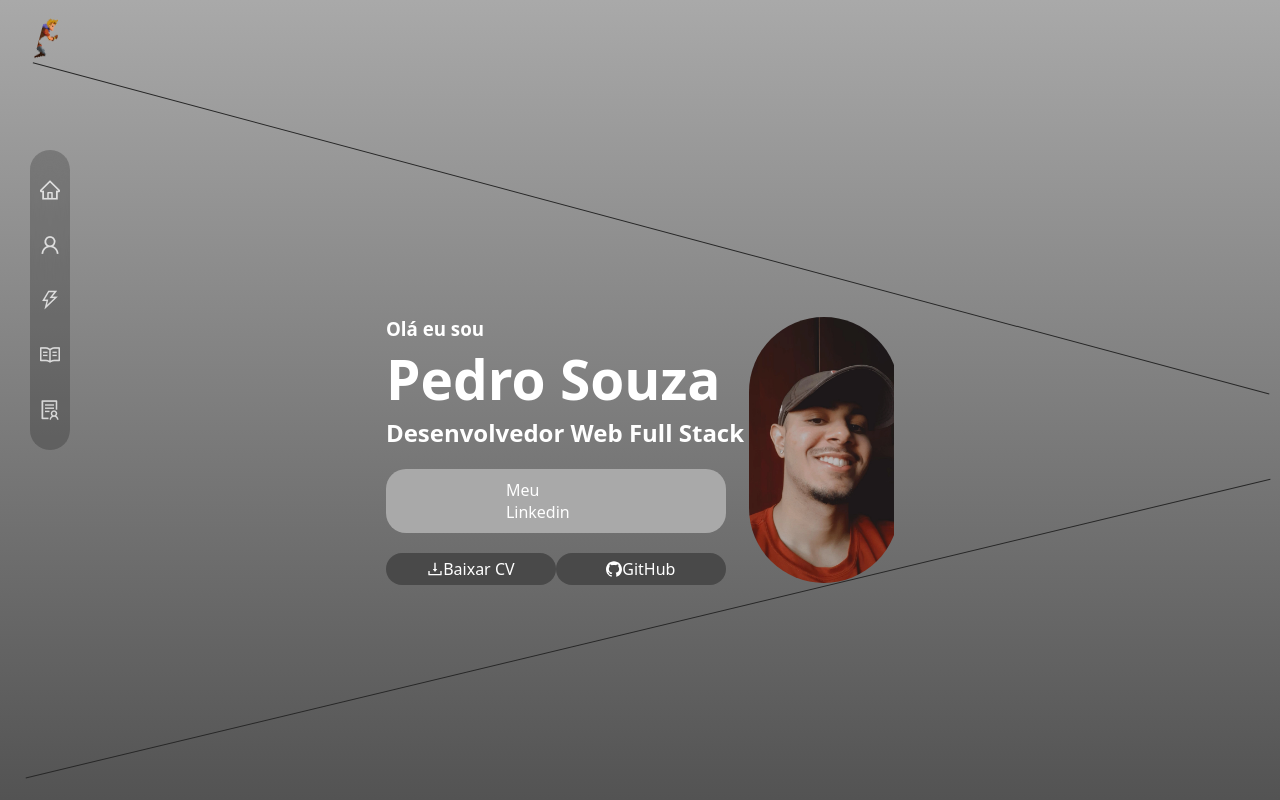
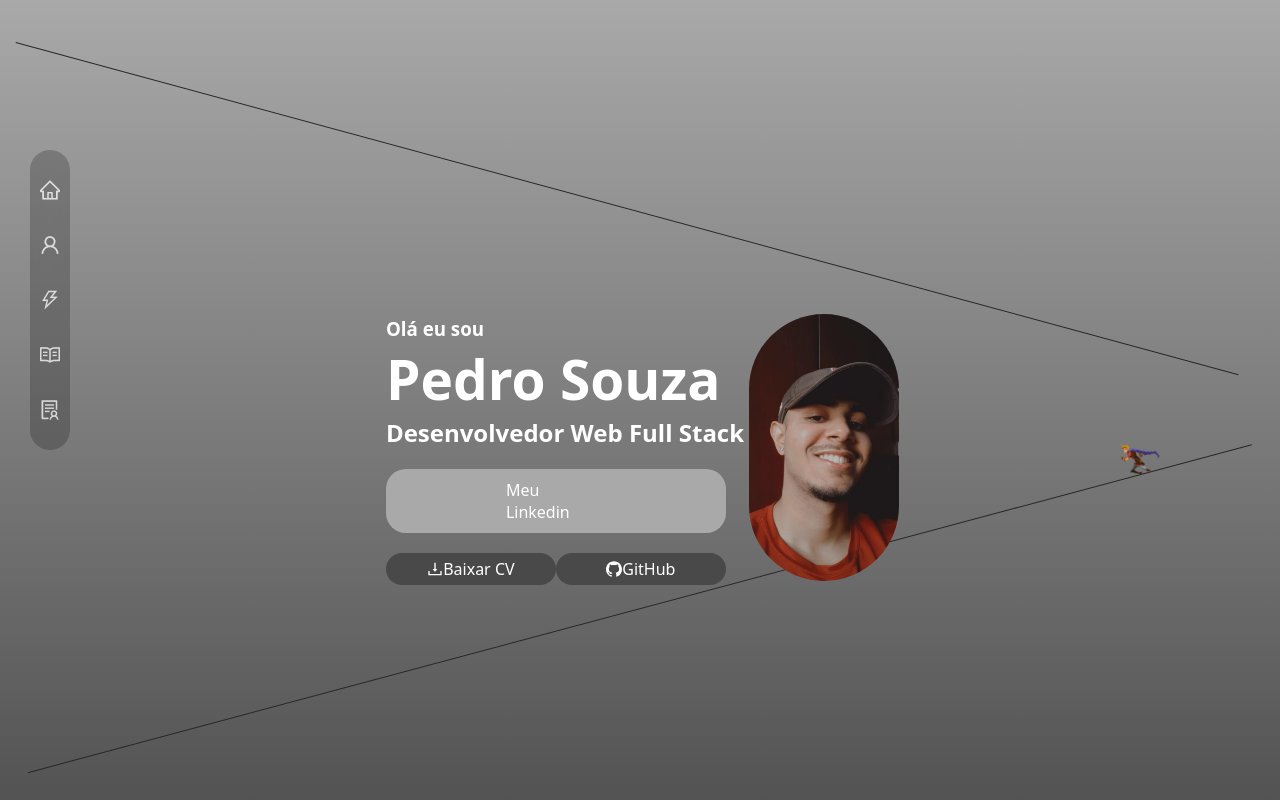
Before and after one commit to PedroSzSantana/Portifolio, a React (Vite) app: page / in a window 1280 px wide. Shown: the top 800 px of the page. Built offline with nearby package versions, Linux system fonts and the light colour scheme.

Commit message:
Bug Corrigido

```diff
--- a/src/components/Home/Animation/Animation.tsx
+++ b/src/components/Home/Animation/Animation.tsx
@@ -1,15 +1,15 @@
 import Gif from '../../../assets/images/d7b3da3d4b19b7f0c44673374158df0a.gif'
-import { AnimationGif } from './StyledAnimation'
+import { AnimationGif1, AnimationGif2 } from './StyledAnimation'
 
 export const Animation = () => {
   return (
     <div style={{ overflowX: 'hidden' }}>
-      <AnimationGif Conteiner="up">
-        <img className="gif_bnc animationgif" src={Gif} alt="" />
-      </AnimationGif>
-      <AnimationGif Conteiner="bottom">
-        <img className="gif_bnc gif_bnc2 animationgif2" src={Gif} alt="" />
-      </AnimationGif>
+      <AnimationGif1>
+        <img src={Gif} alt="" />
+      </AnimationGif1>
+      <AnimationGif2>
+        <img src={Gif} alt="" />
+      </AnimationGif2>
     </div>
   )
 }
--- a/src/components/Home/Animation/StyledAnimation.ts
+++ b/src/components/Home/Animation/StyledAnimation.ts
@@ -1,45 +1,43 @@
-import styled from 'styled-components'
+import styled, { keyframes } from 'styled-components'
 
-interface Props {
-  Conteiner: 'up' | 'bottom'
-}
-export const AnimationGif = styled.div<Props>`
-  width: 100%;
+const ContAnimationGenerc = styled.div`
+  width: 99%;
   border-bottom: solid 1px rgb(39, 39, 39);
   overflow: hidden;
   position: absolute;
-  height: 70px;
-  margin-left: ${({ Conteiner }) => (Conteiner === 'up' ? '20px' : '0px')};
-  margin-top: ${({ Conteiner }) => (Conteiner === 'up' ? '20vh' : '70vh')};
-  transform: ${({ Conteiner }) =>
-    Conteiner === 'up' ? 'rotateZ(15deg);' : 'rotateZ(-13.5deg);'};
+  height: 50px;
   img {
-    position: absolute;
-    width: 80px;
-    animation: ${({ Conteiner }) =>
-      Conteiner === 'up'
-        ? 'movimentBNC 15s infinite;'
-        : 'movimentBNC2 15s infinite;'};
-    transform: ${({ Conteiner }) =>
-      Conteiner === 'bottom' ? 'rotateY(180deg)' : ''};
+    width: 60px;
   }
-  @keyframes movimentBNC {
+`
+const movimentBNC = keyframes`
   0% {
     margin-left: -50px;
   }
   100% {
     margin-left: 200%;
   }
-  }
-  @keyframes movimentBNC2 {
+`
+const movimentBNC2 = keyframes`
   0% {
     margin-left: 200%;
   }
   100% {
     margin-left: -50px;
   }
-  }
-  @media screen and (max-width: 720px) {
-    display: none;
+`
+export const AnimationGif1 = styled(ContAnimationGenerc)`
+  top: 20vh;
+  transform: rotatez(15.2deg);
+  img {
+    animation: ${movimentBNC} 20s infinite;
   }
 `
+export const AnimationGif2 = styled(ContAnimationGenerc)`
+  top: 70vh;
+  transform: rotateZ(-15deg);
+  img {
+    transform: rotateY(180deg);
+    animation: ${movimentBNC2} 20s infinite;
+  }
+`
--- a/src/components/Home/StyledHome.ts
+++ b/src/components/Home/StyledHome.ts
@@ -6,11 +6,19 @@ export const StylePerfil = styled(ModelSections)`
   text-align: left;
   background: linear-gradient(#a9a9a9, #535353);
   padding-top: 100px;
-  overflow-y: hidden;
-  overflow-x: hidden;
   cursor: default;
 
-  div {
+  .lowerbtns {
+    display: flex;
+    flex-direction: row;
+  }
+
+  @media screen and (max-width: 500px) {
+    margin-top: 0;
+    flex-direction: column;
+  }
+`
+export const ContainerData = styled.div`
   overflow: hidden;
   display: flex;
   flex-wrap: wrap;
@@ -20,22 +28,7 @@ export const StylePerfil = styled(ModelSections)`
   h1 {
     font-size: 55px;
   }
-
-    img {
-      margin-left: 3%;
-      width: 150px;
-      border-radius: 100px;
-    }
-    .btns {
-      display: flex;
-      flex-direction: row;
-    }
-  }
-
   @media screen and (max-width: 500px) {
-    margin-top: 0;
-    flex-direction: column;
-    div {
     align-items: center;
     h1 {
       font-size: 25px;
@@ -48,9 +41,14 @@ export const StylePerfil = styled(ModelSections)`
       text-align: center;
     }
   }
-    img {
+`
+export const ImageProfile = styled.img`
+  margin-left: 3%;
+  width: 150px;
+  border-radius: 100px;
+
+  @media screen and (max-width: 500px) {
     margin-top: 20px;
     margin-left: 0;
   }
-  }
 `
--- a/src/components/Home/home.tsx
+++ b/src/components/Home/home.tsx
@@ -1,4 +1,4 @@
-import { StylePerfil } from './StyledHome'
+import { ContainerData, ImageProfile, StylePerfil } from './StyledHome'
 import Profile from '../../assets/images/Profile.webp'
 import CV from '../../assets/Pedro_Souza Santana_Curriculo.pdf'
 import { ButtonGeneric } from '../../style/StylesGenerics'
@@ -12,7 +12,7 @@ export const Home = () => {
       <Animation />
       <StylePerfil id="home">
         <Fade delay={1000} direction="up" cascade>
-          <div>
+          <ContainerData>
             <h3>Olá eu sou</h3>
             <h1 className="font-name" id="name">
               Pedro Souza
@@ -28,7 +28,7 @@ export const Home = () => {
                 Meu Linkedin
               </ButtonGeneric>
             </Fade>
-            <div className="btns">
+            <div className="lowerbtns">
               <Fade delay={1200} direction="up" cascade>
                 <ButtonGeneric btnType={'2'} download href={CV}>
                   <DownloadOutlined />
@@ -47,12 +47,10 @@ export const Home = () => {
                 </ButtonGeneric>
               </Fade>
             </div>
-          </div>
+          </ContainerData>
         </Fade>
         <Fade direction="right">
-          <div>
-            <img src={Profile} alt="Foto Perfil" />
-          </div>
+          <ImageProfile src={Profile} alt="Foto Perfil" />
         </Fade>
       </StylePerfil>
     </>
--- a/src/components/Projects/SectionProjects.tsx
+++ b/src/components/Projects/SectionProjects.tsx
@@ -12,7 +12,7 @@ export const SectionProjects = () => {
     <StyleSectionProjects id="projects">
       <TitleSection>Portifólio</TitleSection>
       <ContainerProjects>
-        <Fade direction="left" delay={600}>
+        <Fade direction="left" delay={500}>
           <CardProject>
             <p>EM BREVE</p>
           </CardProject>
@@ -25,7 +25,7 @@ export const SectionProjects = () => {
           </CardProject>
         </Fade>
       </ContainerProjects>
-      <Fade direction="down" delay={600}>
+      <Fade direction="down" delay={500}>
         <ButtonGeneric
           btnType={'1'}
           href="https://github.com/PedroSzSantana?tab=repositories"
--- a/src/components/Skils/SectionSkils.tsx
+++ b/src/components/Skils/SectionSkils.tsx
@@ -22,7 +22,7 @@ const SectionSkils = () => {
     <StyleHability id="skils">
       <TitleSection>Skils</TitleSection>
       <ContainerHability>
-        <Fade delay={600} direction="left">
+        <Fade delay={500} direction="left">
           <ContainerSkils>
             <h1>Front-End</h1>
             <CardSkils>
@@ -57,7 +57,7 @@ const SectionSkils = () => {
             </CardSkils>
           </ContainerSkils>
         </Fade>
-        <Fade delay={600} direction="right">
+        <Fade delay={500} direction="right">
           <ContainerSkils>
             <h1>Back-End</h1>
             <CardSkils>
--- a/src/components/TitleSection/TitleSection.tsx
+++ b/src/components/TitleSection/TitleSection.tsx
@@ -7,7 +7,7 @@ type Children = {
 }
 export const TitleSection = ({ children }: Children) => {
   return (
-    <Fade direction="up" cascade delay={500} style={{ width: 'auto' }}>
+    <Fade direction="up" cascade delay={400} style={{ width: 'auto' }}>
       <StyleTitleSection>{children}</StyleTitleSection>
     </Fade>
   )
--- a/src/components/about/about.tsx
+++ b/src/components/about/about.tsx
@@ -7,7 +7,7 @@ export const SectionAbout = () => {
       <TitleSection>Sobre Mim</TitleSection>
       <ContainerArticle
         direction="left"
-        delay={600}
+        delay={500}
         duration={2000}
         className="FadeArticle"
       >
--- a/src/components/certificates/SectionCertificates.tsx
+++ b/src/components/certificates/SectionCertificates.tsx
@@ -40,7 +40,7 @@ export const SectionCertificates = () => {
   return (
     <StyledCertificates id="certificates">
       <TitleSection>Certificados</TitleSection>
-      <ContainerSlider direction="left" delay={600} duration={2000}>
+      <ContainerSlider direction="left" delay={500} duration={2000}>
         <Slider {...settings}>
           <div>
             <a
```
Lines whose indentation alone changed are shown as unchanged.
